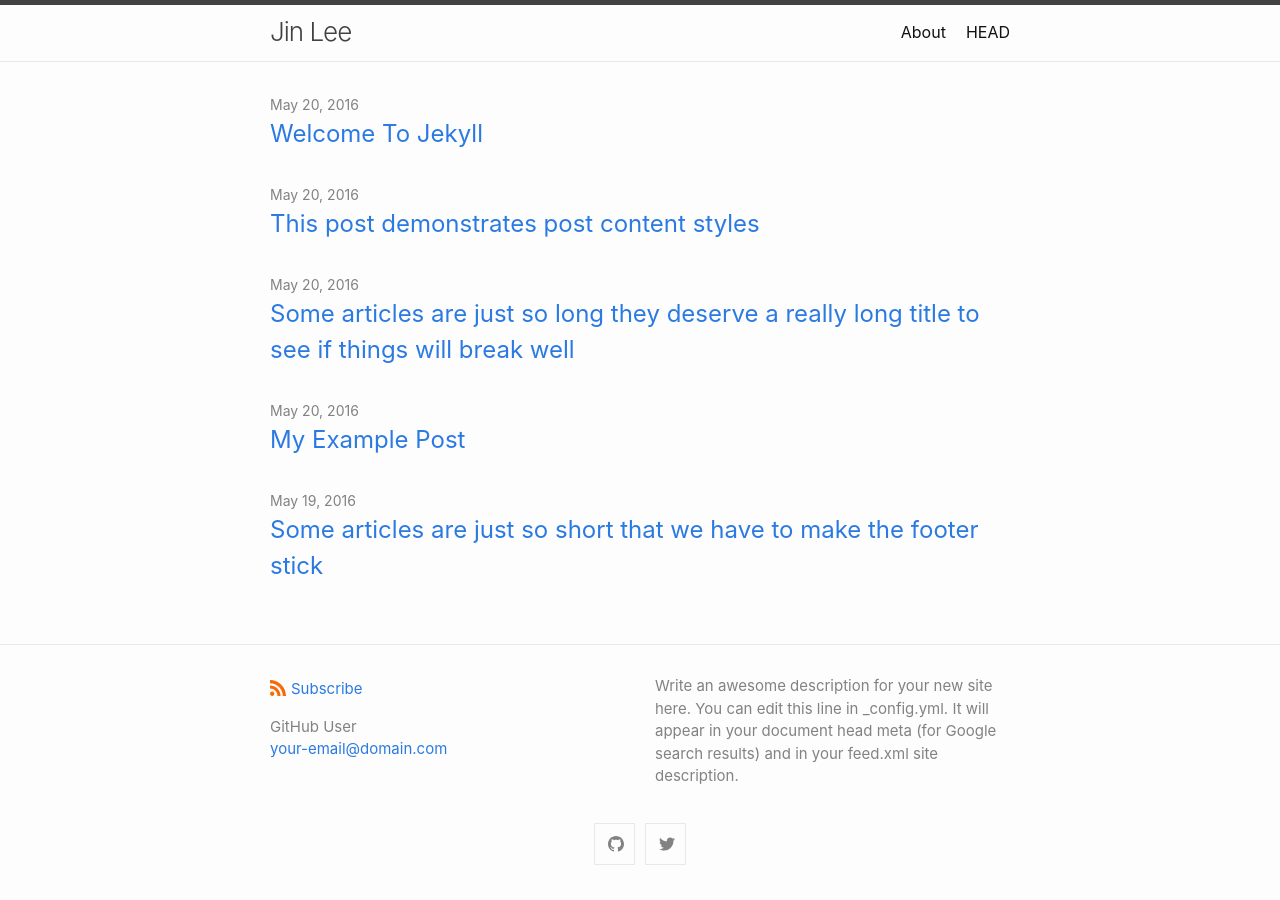
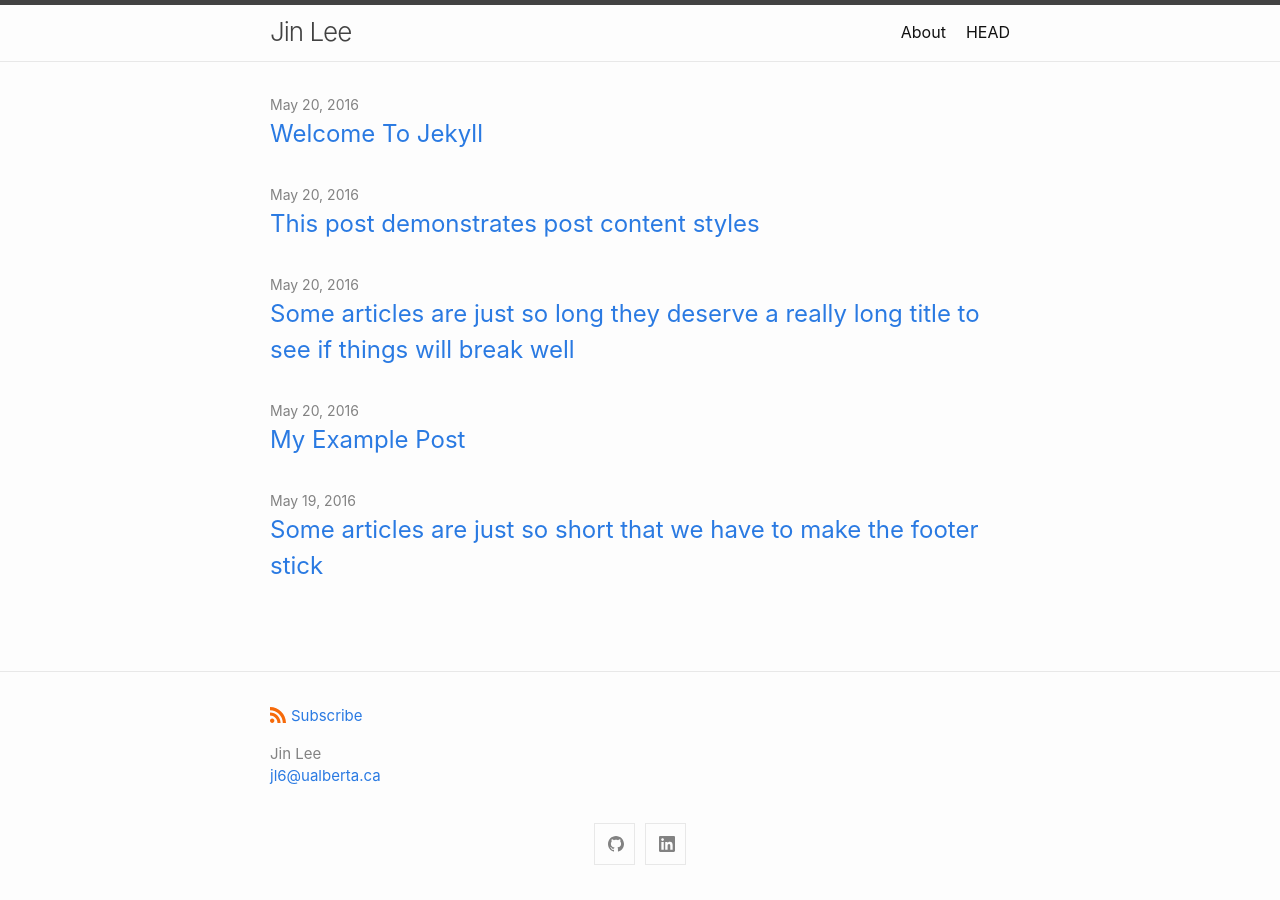
Before and after one commit to Jinlehs/Jinlehs.github.io, a Jekyll site: the page built from index.md, in a window 1280 px wide. Built offline with Jekyll 4.4.1, drawn with Linux system fonts in a browser that asks for light colours.

Commit message:
initial copy

```diff
--- a/_config.yml
+++ b/_config.yml
@@ -1,11 +1,8 @@
 title: Jin Lee
 author:
-  name: GitHub User
-  email: your-email@domain.com
+  name: Jin Lee
+  email: jl6@ualberta.ca
 description: > # this means to ignore newlines until "show_excerpts:"
-  Write an awesome description for your new site here. You can edit this
-  line in _config.yml. It will appear in your document head meta (for
-  Google search results) and in your feed.xml site description.
 
 show_excerpts: false # set to true to show excerpts on the homepage
 
@@ -16,14 +13,14 @@
 
   # generate social links in footer
   social_links:
-    twitter: jekyllrb
-    github:  jekyll
+
+    github:  https://github.com/Jinlehs
     # devto: jekyll
     # dribbble: jekyll
     # facebook: jekyll
     # flickr:   jekyll
     # instagram: jekyll
-    # linkedin: jekyll
+    linkedin: https://www.linkedin.com/in/jinhyunglee/
     # pinterest: jekyll
     # youtube: jekyll
     # youtube_channel: UC8CXR0-3I70i1tfPg1PAE1g
```
